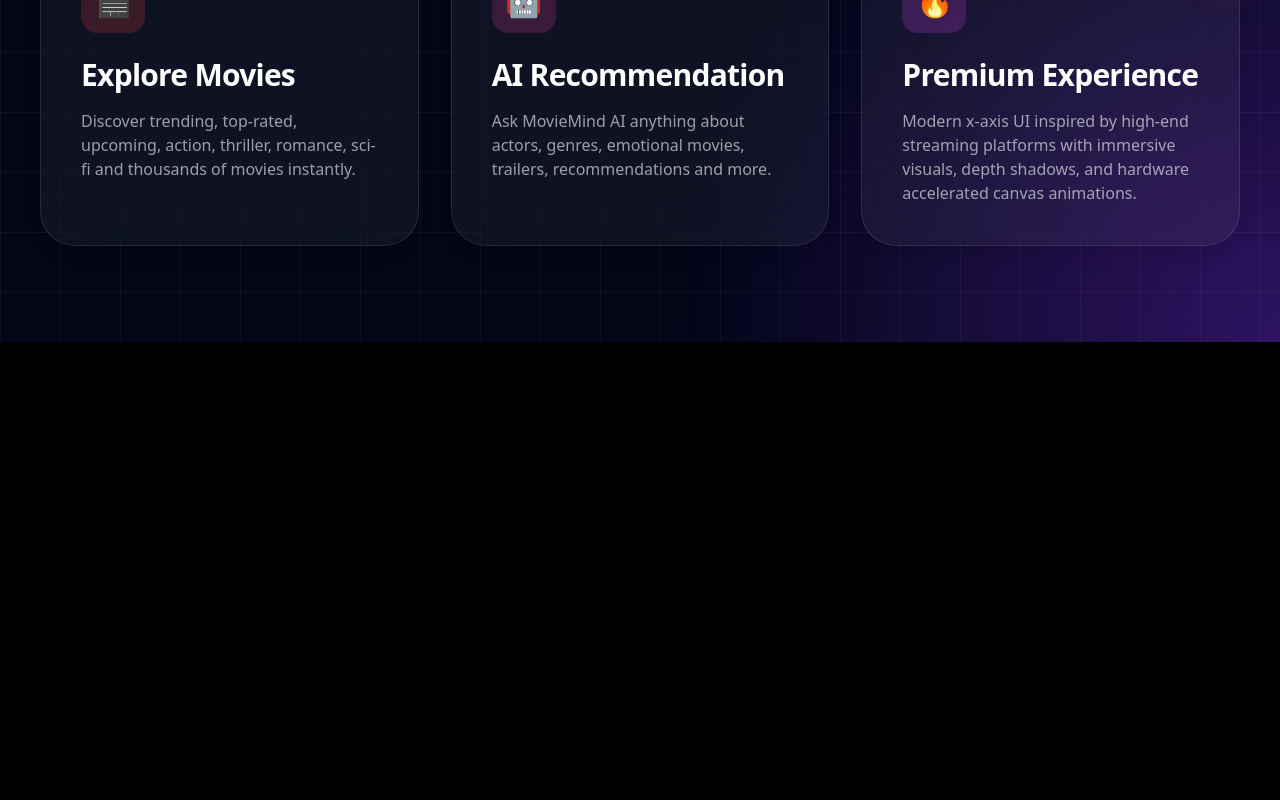
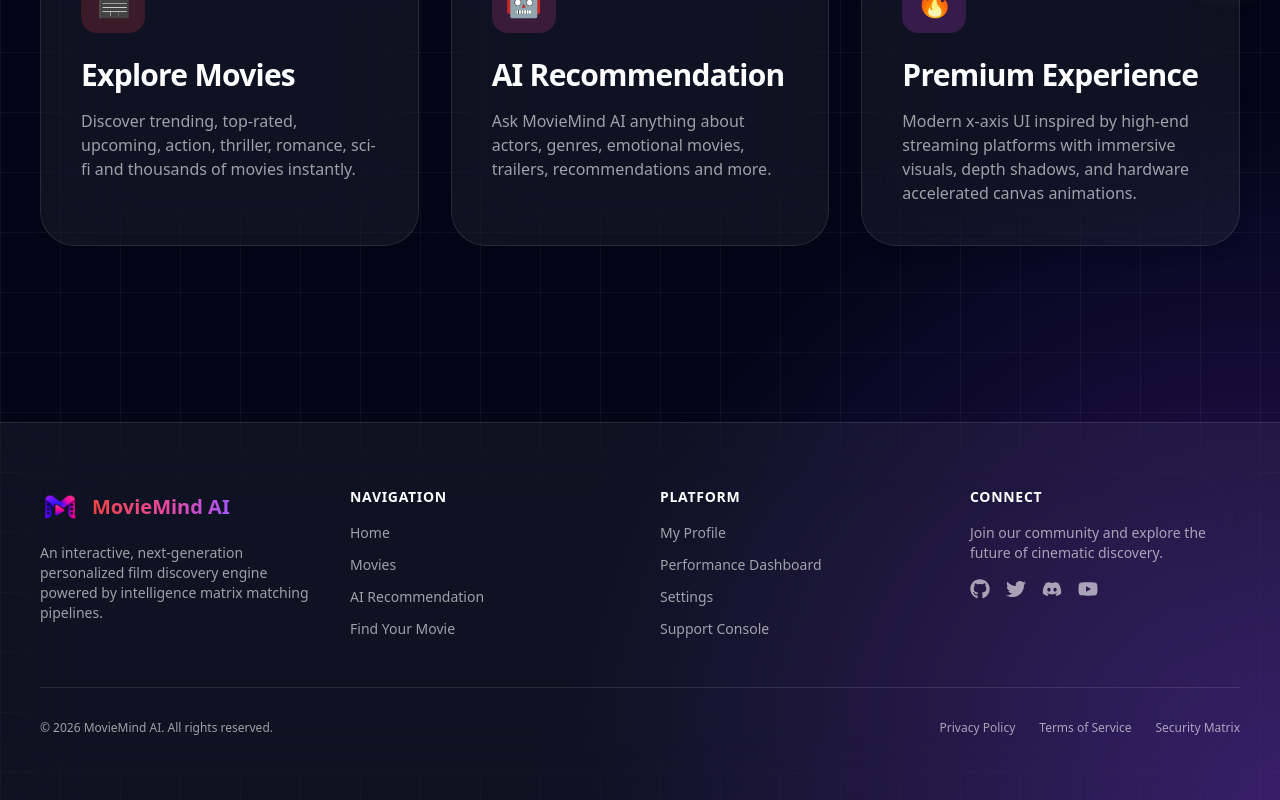
Before and after one commit to Jino31/moviemind-ai, a React (Vite) app in the folder frontend/: page / in a window 1280 px wide. Shown: the part 788-1588 px from the top of the page. Before the commit the page ends 1130 px from the top, so only its background shows below. Built offline with nearby package versions, Linux system fonts and the light colour scheme; no server answers.

Commit message:
Update home page footer

```diff
--- a/frontend/src/components/Footer.jsx
+++ b/frontend/src/components/Footer.jsx
@@ -1,49 +1,104 @@
-// frontend/src/components/Footer.jsx
+// src/components/Footer.jsx
+import { Link } from "react-router-dom";
+import { FaGithub, FaTwitter, FaDiscord, FaYoutube } from "react-icons/fa";
 
-import { FaExclamationTriangle } from "react-icons/fa";
+function Footer() {
+  return (
+    <footer className="relative z-15 border-t border-line surface backdrop-blur-2xl mt-20 transition-colors duration-300">
+      <div className="max-w-7xl mx-auto px-6 md:px-10 py-12 md:py-16">
+        <div className="grid grid-cols-1 md:grid-cols-4 gap-10 mb-12">
 
-export default function Footer() {
-  const handleFeedbackRedirect = () => {
-    window.open("https://forms.google.com", "_blank");
-  };
+          {/* Brand Info */}
+          <div className="md:col-span-1 space-y-4">
+            <Link to="/" className="flex items-center gap-3 group">
+              <img
+                src="/logo.png"
+                alt="MovieMind AI"
+                className="h-10 w-10 object-contain rounded-xl"
+              />
+              <h2 className="text-xl font-black bg-gradient-to-r from-red-500 via-pink-500 to-purple-500 bg-clip-text text-transparent">
+                MovieMind AI
+              </h2>
+            </Link>
+            <p className="t-muted text-xs md:text-sm leading-relaxed">
+              An interactive, next-generation personalized film discovery engine powered by intelligence matrix matching pipelines.
+            </p>
+          </div>
 
-  return (
-    <footer className="w-full bg-black/40 border-t border-white/10 pt-16 pb-10 mt-20 relative z-20 select-none">
-      <div className="max-w-4xl mx-auto px-6 flex flex-col items-center text-center">
+          {/* Quick Links */}
+          <div>
+            <h3 className="text-sm font-bold t-main uppercase tracking-wider mb-4">Navigation</h3>
+            <ul className="space-y-3 text-sm">
+              <li>
+                <Link to="/" className="t-muted hover:text-red-500 transition">Home</Link>
+              </li>
+              <li>
+                <Link to="/movies" className="t-muted hover:text-pink-500 transition">Movies</Link>
+              </li>
+              <li>
+                <Link to="/chatbot" className="t-muted hover:text-purple-500 transition">AI Recommendation</Link>
+              </li>
+              <li>
+                <Link to="/find-your-movie" className="t-muted hover:text-red-400 transition">Find Your Movie</Link>
+              </li>
+            </ul>
+          </div>
 
-        {/* Central Identification Content Tracker */}
-        <div className="space-y-4 max-w-xl">
-          <h3 className="text-2xl font-black tracking-tight text-white md:text-3xl">
-            Help Us Improve
-          </h3>
-          <p className="text-white/60 text-sm leading-relaxed font-medium">
-            Found an issue or missing content? Join the mission to <br className="hidden sm:inline" />
-            make <span className="bg-gradient-to-r from-red-400 to-pink-500 bg-clip-text text-transparent font-bold">MovieMind AI</span> better for everyone.
-          </p>
+          {/* Platform Resources */}
+          <div>
+            <h3 className="text-sm font-bold t-main uppercase tracking-wider mb-4">Platform</h3>
+            <ul className="space-y-3 text-sm">
+              <li>
+                <Link to="/profile" className="t-muted hover:text-red-500 transition">My Profile</Link>
+              </li>
+              <li>
+                <Link to="/performance" className="t-muted hover:text-pink-500 transition">Performance Dashboard</Link>
+              </li>
+              <li>
+                <Link to="/settings" className="t-muted hover:text-purple-500 transition">Settings</Link>
+              </li>
+              <li>
+                <Link to="/support-console" className="t-muted hover:text-red-400 transition">Support Console</Link>
+              </li>
+            </ul>
+          </div>
+
+          {/* Socials / Connect */}
+          <div>
+            <h3 className="text-sm font-bold t-main uppercase tracking-wider mb-4">Connect</h3>
+            <p className="t-muted text-xs md:text-sm mb-4">
+              Join our community and explore the future of cinematic discovery.
+            </p>
+            <div className="flex items-center gap-4 text-xl t-muted">
+              <a href="https://github.com" target="_blank" rel="noreferrer" className="hover:text-red-500 transition">
+                <FaGithub />
+              </a>
+              <a href="https://twitter.com" target="_blank" rel="noreferrer" className="hover:text-pink-500 transition">
+                <FaTwitter />
+              </a>
+              <a href="https://discord.com" target="_blank" rel="noreferrer" className="hover:text-purple-500 transition">
+                <FaDiscord />
+              </a>
+              <a href="https://youtube.com" target="_blank" rel="noreferrer" className="hover:text-red-500 transition">
+                <FaYoutube />
+              </a>
+            </div>
+          </div>
+
         </div>
 
-        {/* Premium Action Blue Button Node */}
-        <button
-          onClick={handleFeedbackRedirect}
-          className="mt-8 px-7 py-3.5 rounded-xl bg-[#0086d6] hover:bg-[#0095f0] text-white font-bold text-sm tracking-wide flex items-center gap-2.5 transition-all shadow-[0_0_30px_rgba(0,134,214,0.2)] hover:shadow-[0_0_40px_rgba(0,134,214,0.4)] hover:scale-[1.03] active:scale-95 cursor-pointer"
-        >
-          <FaExclamationTriangle className="text-xs" />
-          <span>Report Issue / Feedback</span>
-        </button>
-
-        {/* Base Copyright Meta Row Grid */}
-        <div className="w-full mt-16 pt-6 border-t border-white/5 flex flex-col sm:flex-row items-center justify-between text-[10px] font-mono font-bold tracking-widest text-white/40 gap-4">
-          <p className="uppercase">
-            © {new Date().getFullYear()} MOVIEMIND AI – PRECISE CINEMATIC INTELLIGENCE.
-          </p>
+        {/* Bottom Bar */}
+        <div className="border-t border-line pt-8 flex flex-col sm:flex-row items-center justify-between gap-4 text-xs t-muted">
+          <p>© {new Date().getFullYear()} MovieMind AI. All rights reserved.</p>
           <div className="flex items-center gap-6">
-            <span className="hover:text-white/80 transition-colors cursor-pointer uppercase">ADMIN TERMINAL</span>
-            <span className="text-white/20">|</span>
-            <span className="uppercase text-white/60">CLASS OF 2026</span>
+            <span className="hover:t-main cursor-pointer transition">Privacy Policy</span>
+            <span className="hover:t-main cursor-pointer transition">Terms of Service</span>
+            <span className="hover:t-main cursor-pointer transition">Security Matrix</span>
           </div>
         </div>
-
       </div>
     </footer>
   );
 }
+
+export default Footer;
--- a/frontend/src/pages/Home.jsx
+++ b/frontend/src/pages/Home.jsx
@@ -1,18 +1,19 @@
 // src/pages/Home.jsx
 import { useNavigate } from "react-router-dom";
 import Navbar from "../components/Navbar";
+import Footer from "../components/Footer"; // 👈 Import Footer
 
 function Home() {
   const navigate = useNavigate();
 
   return (
     <div className="min-h-screen app-bg overflow-hidden font-sans relative">
-      {/* PREMIUM BACKDROP GRAPHIC ARRAYS & GRID PATTERN RESTORED */}
+      {/* PREMIUM BACKDROP GRAPHIC ARRAYS & GRID PATTERN */}
       <div className="absolute inset-0 backdrop-glow pointer-events-none"></div>
       <div className="absolute inset-0 grid-lines pointer-events-none"></div>
 
       <div className="relative z-10">
-        {/* REUSABLE NAVBAR */}
+        {/* NAVBAR */}
         <Navbar />
 
         {/* HERO CALL TO ACTION */}
@@ -103,6 +104,9 @@ function Home() {
             </div>
           </div>
         </section>
+
+        {/* FOOTER */}
+        <Footer />
       </div>
     </div>
   );
```
